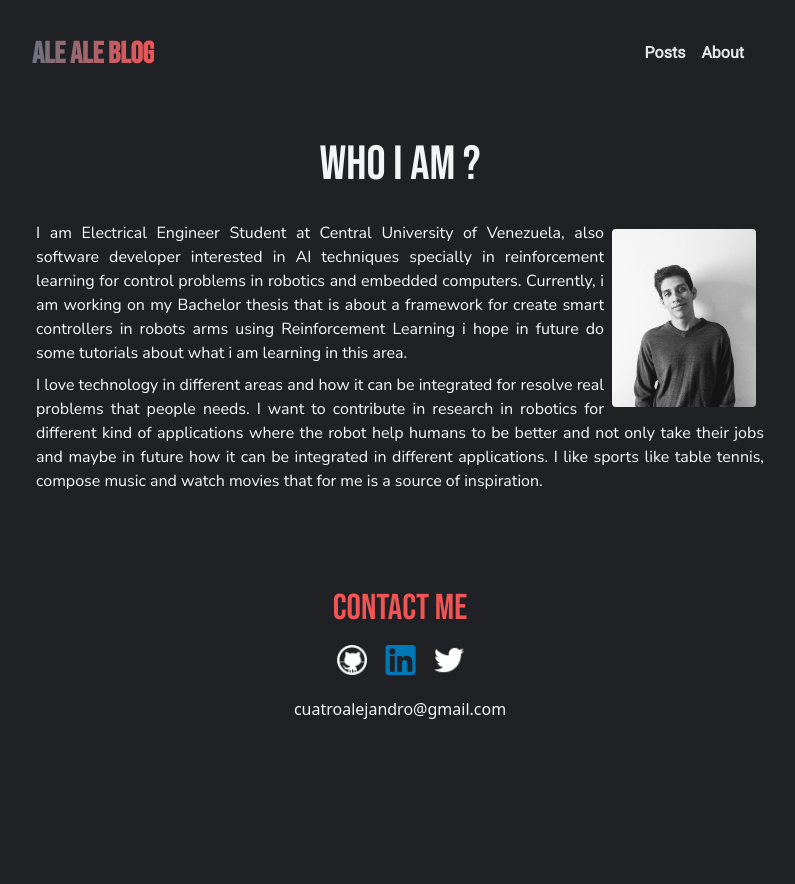
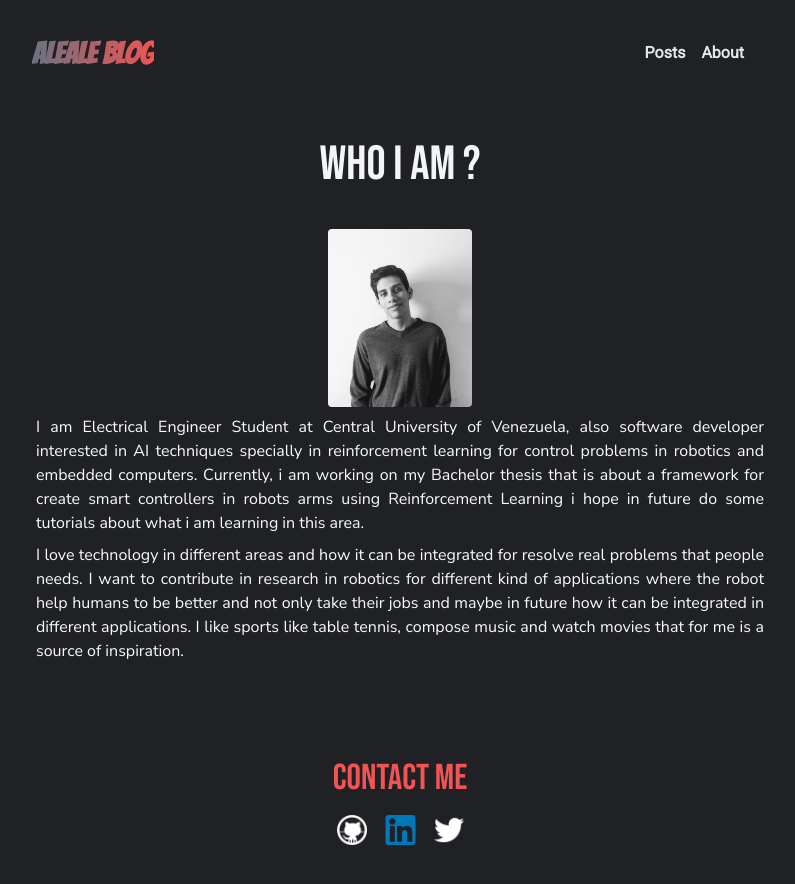
Before and after one commit to alefram/Alefram.github.io, a Next.js app: page /About in a window 1280 px wide. Shown: the top 884 px of the page, without its empty margins (240-1035 px from the left). Built offline with nearby package versions, Linux system fonts and the light colour scheme; what @tailwindcss/typography would draw is missing.

Commit message:
fix about me

```diff
--- a/components/Navbar.jsx
+++ b/components/Navbar.jsx
@@ -8,8 +8,8 @@ const Navbar = () => {
         <div className="flex flex-col md:flex-row p-4 container mx-auto lg:max-w-screen-md justify-between">
           <div className="mt-1 pr-4 py-4">
             <Link href="/">
-              <a className="text-gradient bg-gradient-to-r from-gray-500 to-supertext text-3xl font-bebasNue font-semibold ">
-                Ale ale Blog
+              <a className="text-gradient bg-gradient-to-r from-gray-500 to-supertext text-3xl font-banger font-semibold ">
+                Aleale Blog
               </a>
             </Link>
           </div>
--- a/pages/About.jsx
+++ b/pages/About.jsx
@@ -13,6 +13,8 @@ const About = () => {
                 <link href="https://fonts.googleapis.com/css2?family=Bebas+Neue&display=swap" rel="stylesheet"></link>
                 <link href="https://fonts.googleapis.com/css2?family=Nunito+Sans&display=swap" rel="stylesheet"/>
                 <link href="https://fonts.googleapis.com/css2?family=Roboto&display=swap" rel="stylesheet"></link>
+                <link href="https://fonts.googleapis.com/css2?family=Bangers&display=swap" rel="stylesheet"></link>
+
             </Head>
 
             <Navbar/>
@@ -24,16 +26,15 @@ const About = () => {
                             Who I am ?
                         </h1>
                     </div>
-
-
-                    <img src="/images/me.jpg" className=" w-40 rounded-xl float-right p-2" alt=""/>
-
-                    <p className=" prose md:text-justify text-gray-50  font-nunito clear-left">
-                        I am Electrical Engineer Student at Central University of Venezuela, also software developer interested in AI techniques specially in reinforcement learning for control problems in robotics and embedded computers. Currently, i am working on my Bachelor thesis that is about a framework for create smart controllers in robots arms using Reinforcement Learning i hope in future do some tutorials about what i am learning in this area.
-                    </p>
-                    <p className=" prose md:text-justify font-nunito text-gray-50 mt-2">
-                        I love technology in different areas and how it can be integrated for resolve real problems that people needs. I want to contribute in research in robotics for different kind of applications where the robot help humans to be better and not only take their jobs and maybe in future how it can be integrated in different applications. I like sports like table tennis, compose music and watch movies that for me is a source of inspiration.
-                    </p>
+                    <div className="">
+                        <img src="/images/me.jpg" className=" w-40 rounded-xl float-right md:float-none p-2 md:mx-auto" alt=""/>
+                        <p className=" md:mx-auto prose md:text-justify text-gray-50  font-nunito clear-left">
+                            I am Electrical Engineer Student at Central University of Venezuela, also software developer interested in AI techniques specially in reinforcement learning for control problems in robotics and embedded computers. Currently, i am working on my Bachelor thesis that is about a framework for create smart controllers in robots arms using Reinforcement Learning i hope in future do some tutorials about what i am learning in this area.
+                        </p>
+                        <p className=" md:mx-auto prose md:text-justify font-nunito text-gray-50 mt-2">
+                            I love technology in different areas and how it can be integrated for resolve real problems that people needs. I want to contribute in research in robotics for different kind of applications where the robot help humans to be better and not only take their jobs and maybe in future how it can be integrated in different applications. I like sports like table tennis, compose music and watch movies that for me is a source of inspiration.
+                        </p>
+                    </div>
                 </div>
                 <div className="p-4 mt-20">
                     <h1 className="prose text-supertext text-4xl font-bebasNue text-center ">Contact Me</h1>
@@ -56,9 +57,6 @@ const About = () => {
                             </Link>
                         </div>
                     </div>
-                    <h1 className="prose-lg text-center text-gray-100">
-                        cuatroalejandro@gmail.com
-                    </h1>
                 </div>
             </main>
         </div>
--- a/pages/Posts.jsx
+++ b/pages/Posts.jsx
@@ -18,7 +18,7 @@ const Posts = ({allPostsData}) => {
 
             <Navbar/>
 
-            <main className="mx-auto px-5 lg:max-w-screen-md min-h-screen">
+            <main className="mx-auto px-5 lg:max-w-screen-md">
                 <div className="m-2 p-4">
                     <h1 className=" prose text-5xl text-center text-gray-100 font-bebasNue">Posts</h1>
                 </div>
--- a/pages/index.jsx
+++ b/pages/index.jsx
@@ -2,6 +2,7 @@ import Head from 'next/head';
 import Link from 'next/link';
 
 const Home = () => {
+
   return (
     <div className="bg-background min-h-screen">
       <Head>
@@ -12,7 +13,7 @@ const Home = () => {
         <link href="https://fonts.googleapis.com/css2?family=Nunito+Sans&display=swap" rel="stylesheet"/>
       </Head>
 
-`      <main className="mx-auto px-4 md:px-8 lg:max-w-screen-md flex items-center justify-center min-h-screen">
+      <main className="mx-auto px-4 md:px-8 lg:max-w-screen-md flex items-center justify-center absolute inset-0">
             <div className="md:ml-4">
                 <h1 className="prose-2xl text-4xl max-w-xs font-banger text-gradient bg-gradient-to-r from-gray-500  to-supertext font-thin mb-5">
                     Alexis Fraudita
@@ -22,7 +23,7 @@ const Home = () => {
                         Hey &#9996;, I am Alexis but my girlfriend tells me Ale Ale, I am a electrical Engineer student and sometimes Table Tennis Player &#127955; from Venezuela.
                     </p>
                     <p>
-                    I created this blog for share what I'm learning about Robotics, both in software and hardware. Also i would like to share how machine learning is pushing this area to the next level, allowing to develop smart robots for different tasks and how new advances in hardware make this area more cheaper and powerfull. I hope you learn a lot and have fun making cool stuff.
+                        I created this blog for share what I'm learning about Robotics, both in software and hardware. Also i would like to share how machine learning is pushing this area to the next level, allowing to develop smart robots for different tasks and how new advances in hardware make this area more cheaper and powerfull. I hope you learn a lot and have fun making cool stuff.
                     </p>
                 </div>
                 <div className="flex flex-wrap mt-5 space-x-4 prose-lg font-bold">
@@ -34,7 +35,7 @@ const Home = () => {
                     </Link>
                 </div>
             </div>
-        </main>`
+        </main>
     </div>
   );
 }
```
